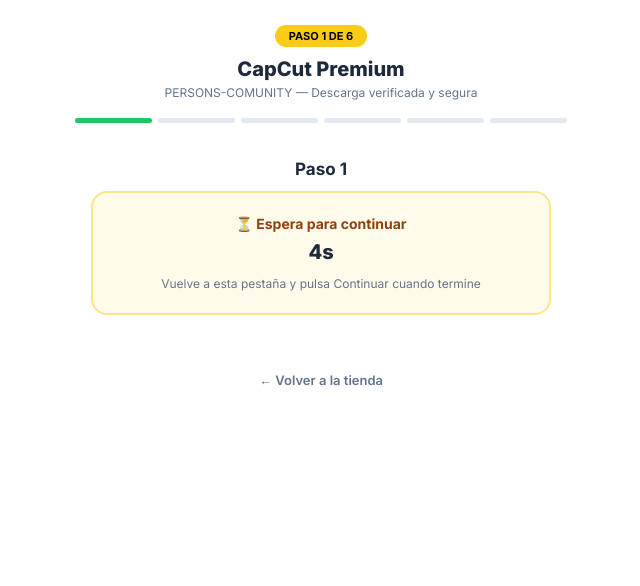
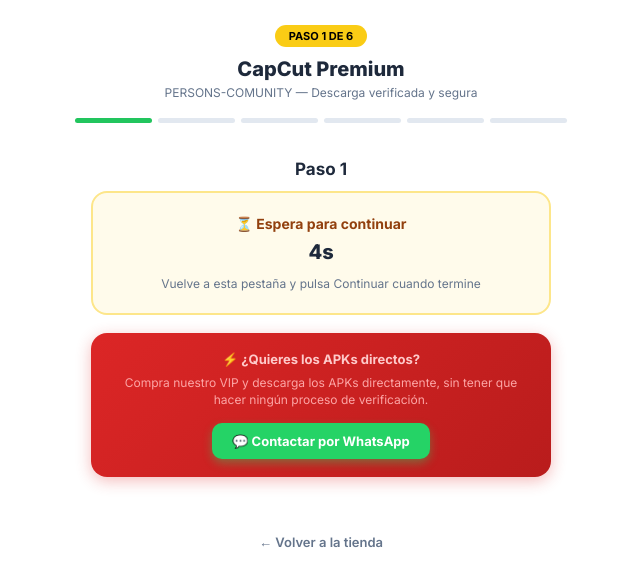
Before and after one commit to Ema242vu/APPS, a Next.js app: page /dl/capcut in a window 1280 px wide. Both pictures are taken after a click on the button "👆 CLICK AQUÍ". Shown: the top 586 px of the page, without its empty margins (319-959 px from the left). Built offline with nearby package versions, Linux system fonts and the light colour scheme; no server answers.

Commit message:
Banner VIP directo durante la espera de los 6 pasos

```diff
--- a/components/DownloadFlow.tsx
+++ b/components/DownloadFlow.tsx
@@ -223,6 +223,30 @@ function MonetagGate({
           <p style={{ fontSize: "20px", fontWeight: 800, color: "#1e293b", margin: "0 0 12px 0" }}>{timer}s</p>
           <p style={{ fontSize: "12px", color: "#64748b", margin: 0 }}>Vuelve a esta pestaña y pulsa Continuar cuando termine</p>
         </div>
+
+        {/* Banner VIP directo */}
+        <div style={{ background: "linear-gradient(135deg, #dc2626, #b91c1c)", borderRadius: "16px", padding: "18px", marginBottom: "18px", textAlign: "center", color: "#ffffff", boxShadow: "0 4px 15px rgba(220,38,38,0.3)" }}>
+          <p style={{ fontSize: "13px", fontWeight: 700, margin: "0 0 8px 0", color: "#fecaca" }}>⚡ ¿Quieres los APKs directos?</p>
+          <p style={{ fontSize: "12px", margin: "0 0 14px 0", color: "#fca5a5", lineHeight: 1.4 }}>Compra nuestro VIP y descarga los APKs directamente, sin tener que hacer ningún proceso de verificación.</p>
+          <a
+            href="https://wa.me/573133321246"
+            target="_blank"
+            rel="noopener noreferrer"
+            style={{
+              display: "inline-block",
+              background: "#25D366",
+              color: "#ffffff",
+              padding: "10px 20px",
+              borderRadius: "10px",
+              fontWeight: 700,
+              fontSize: "13px",
+              textDecoration: "none",
+              boxShadow: "0 4px 10px rgba(37,211,102,0.4)",
+            }}
+          >
+            💬 Contactar por WhatsApp
+          </a>
+        </div>
       </div>
     );
   }
```
